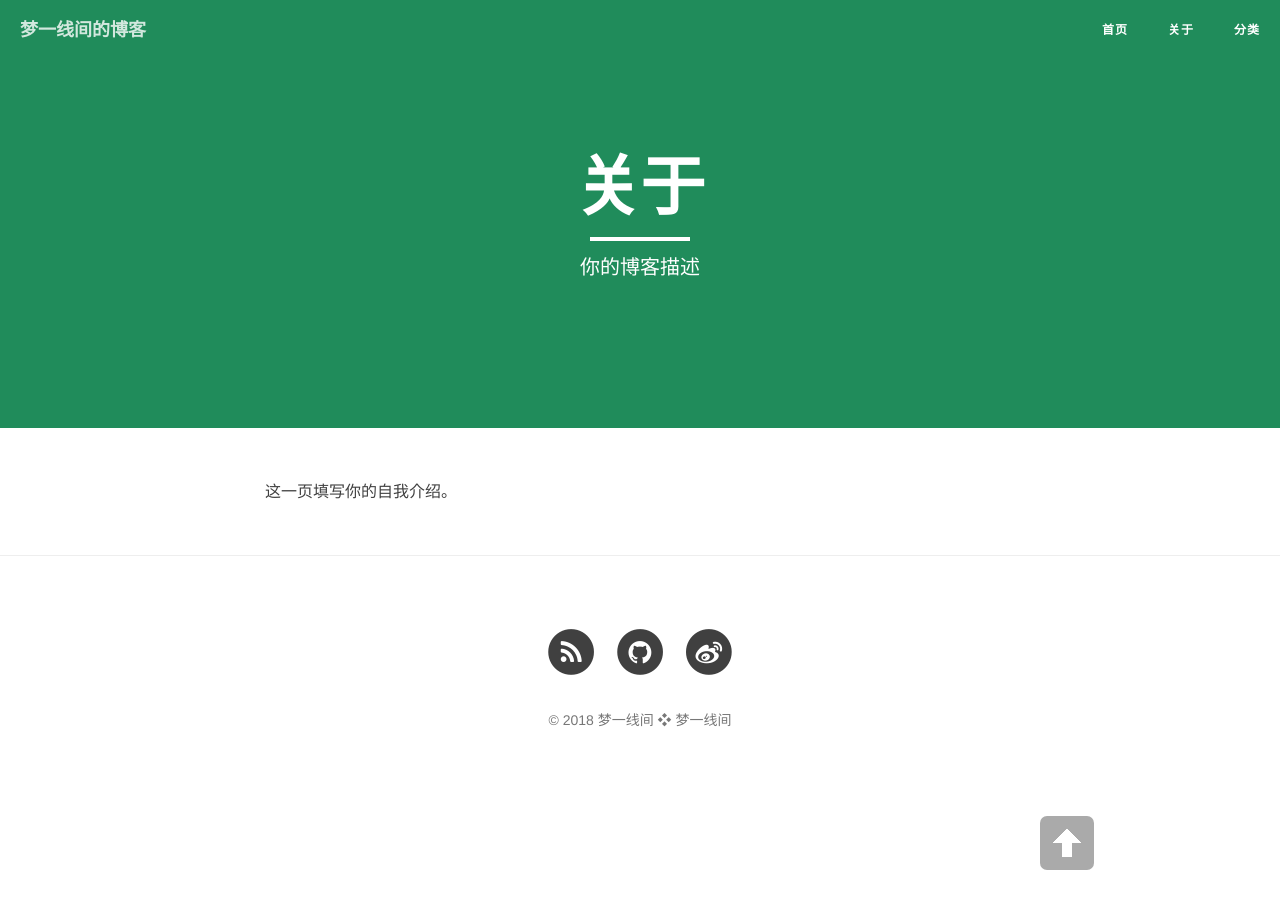
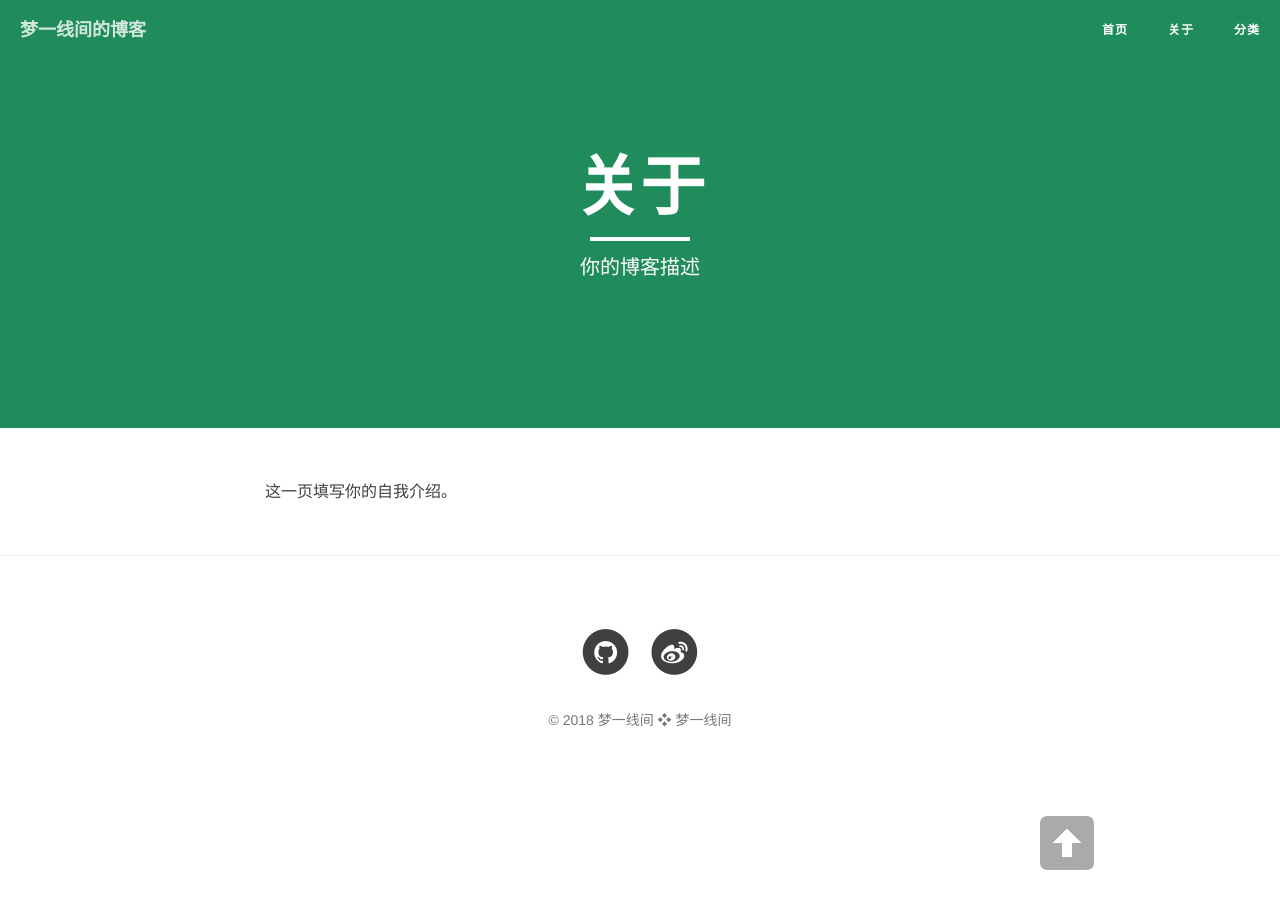
Before and after one commit to xujiping/xujiping.github.io, a Jekyll site: the page built from about.md, in a window 1280 px wide. Built offline with Jekyll 4.4.1, drawn with Linux system fonts in a browser that asks for light colours; nearby versions of some CDN libraries.

Commit message:
小修改

```diff
--- a/_config.yml
+++ b/_config.yml
@@ -1,6 +1,6 @@
 # Site settings
 title: 梦一线间的博客 # 你的博客名字，可以定义修订
-header-img: "img/green.jpg"
+header-img: "img/book1.jpg"
 tagline: "cn"
 description: "兴趣所在是最大的动力"  # 一句话描述你的博客
 baseurl: ""
--- a/_includes/footer.html
+++ b/_includes/footer.html
@@ -4,15 +4,6 @@
         <div class="row">
             <div class="col-lg-8 col-lg-offset-2 col-md-10 col-md-offset-1">
                 <ul class="list-inline text-center">
-                    <!-- kill the Facebook and Weibo -->
-                    <li>
-                        <a href="{{ "/feed.xml" | prepend: site.baseurl }}">
-                            <span class="fa-stack fa-lg">
-                                <i class="fa fa-circle fa-stack-2x"></i>
-                                <i class="fa fa-rss fa-stack-1x fa-inverse"></i>
-                            </span>
-                        </a>
-                    </li>
                     {% if site.github_username %}
                     <li>
                         <a href="https://github.com/{{ site.github_username }}">
```
Also changed, not shown: img/book1.jpg (added).
